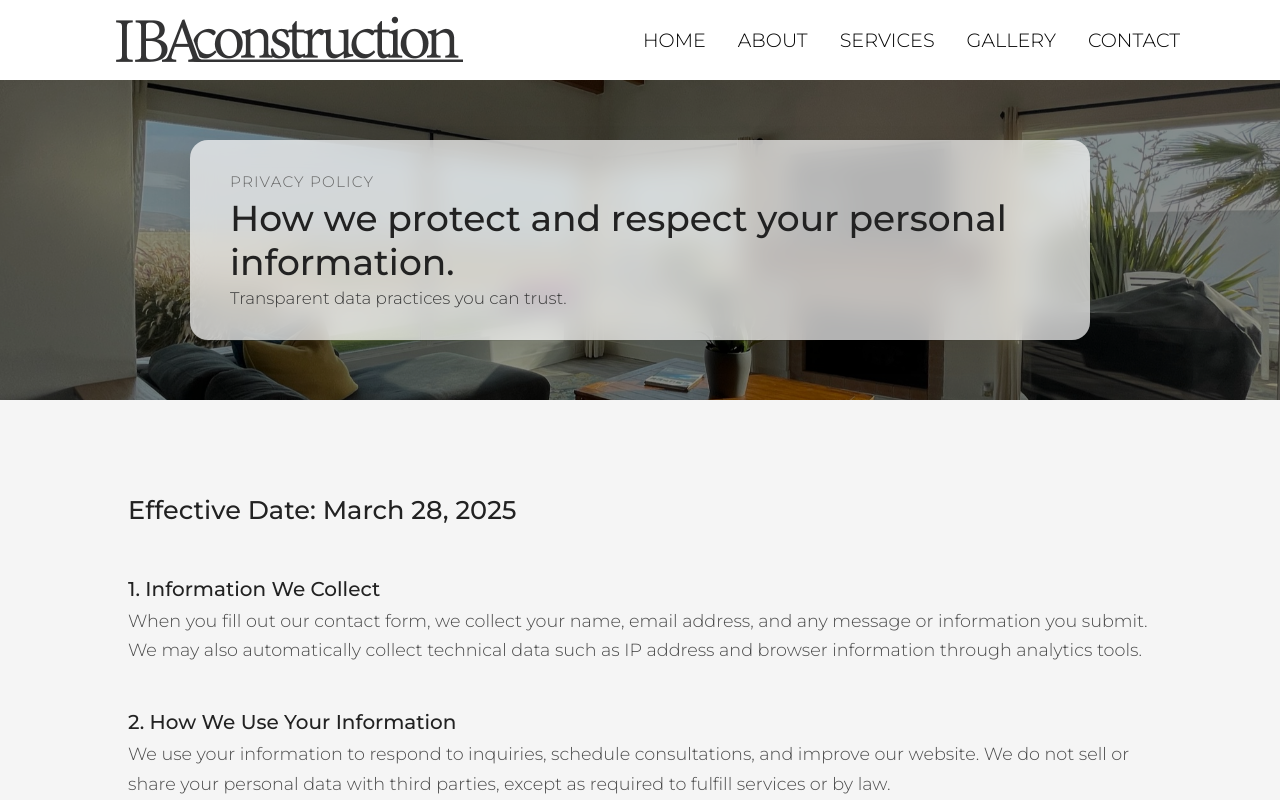
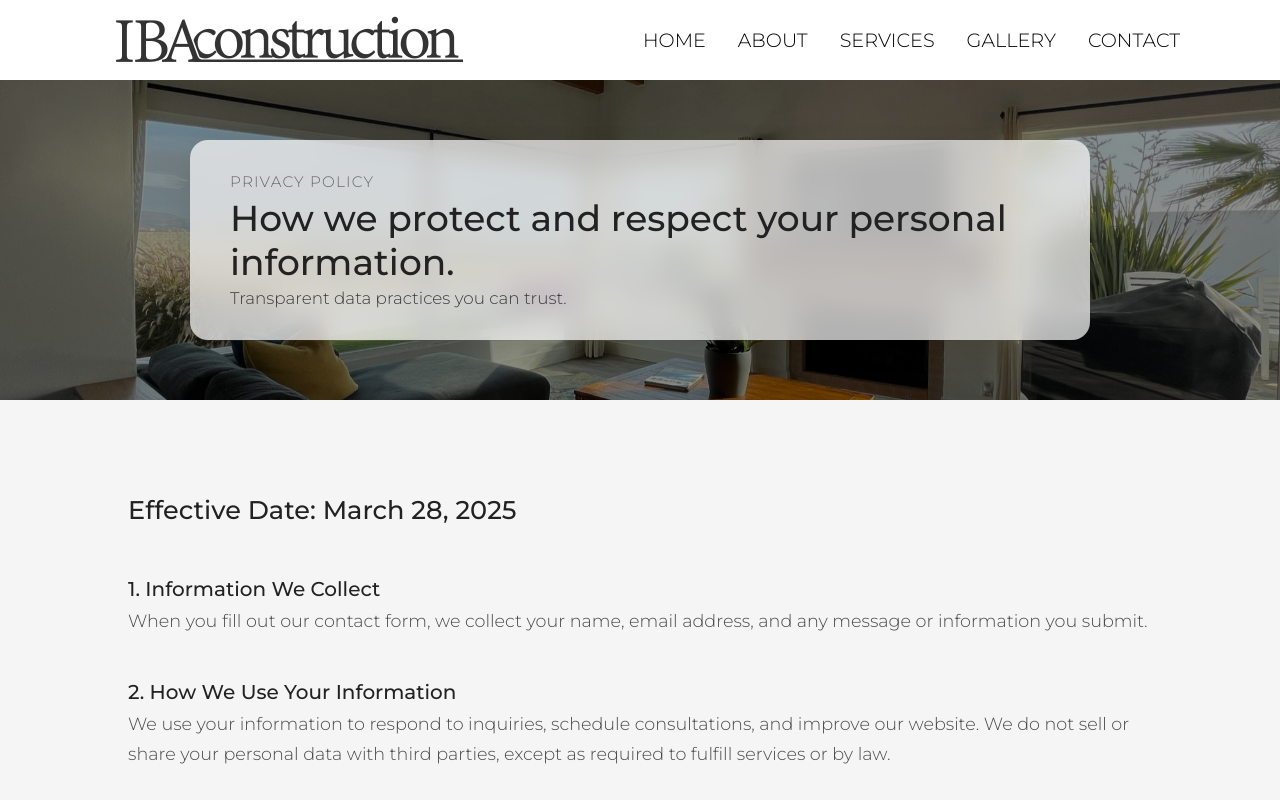
Before and after one commit to sebas-ib/iba-construction-website, a Next.js app: page /privacy-policy in a window 1280 px wide. Shown: the top 800 px of the page. Built offline with nearby package versions, Linux system fonts and the light colour scheme.

Commit message:
Privacy policy modifications

```diff
--- a/src/app/privacy-policy/page.tsx
+++ b/src/app/privacy-policy/page.tsx
@@ -21,9 +21,7 @@ export default function PrivacyPolicy() {
         <h3>1. Information We Collect</h3>
         <p>
           When you fill out our contact form, we collect your name, email
-          address, and any message or information you submit. We may also
-          automatically collect technical data such as IP address and browser
-          information through analytics tools.
+          address, and any message or information you submit.
         </p>
 
         <h3>2. How We Use Your Information</h3>
```
